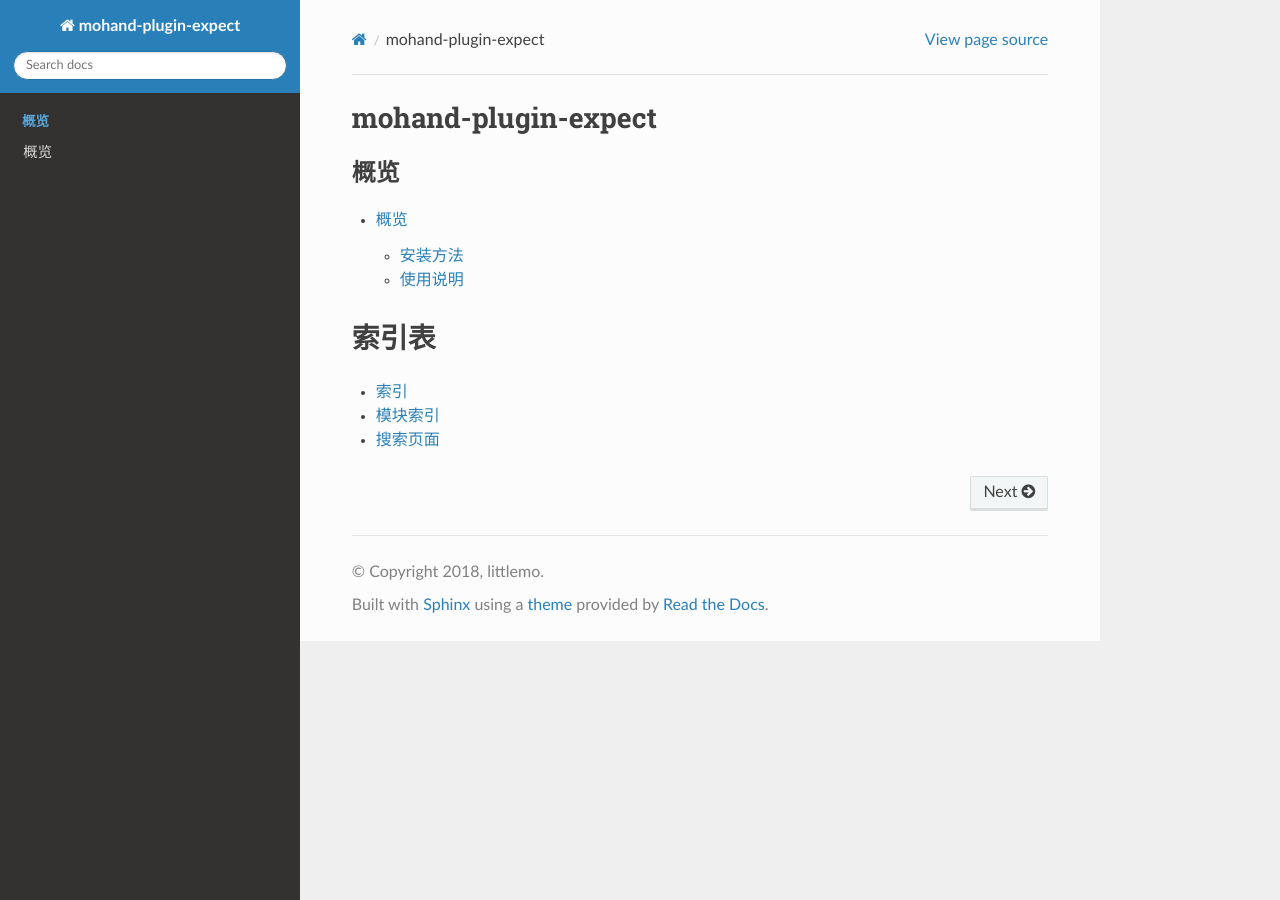
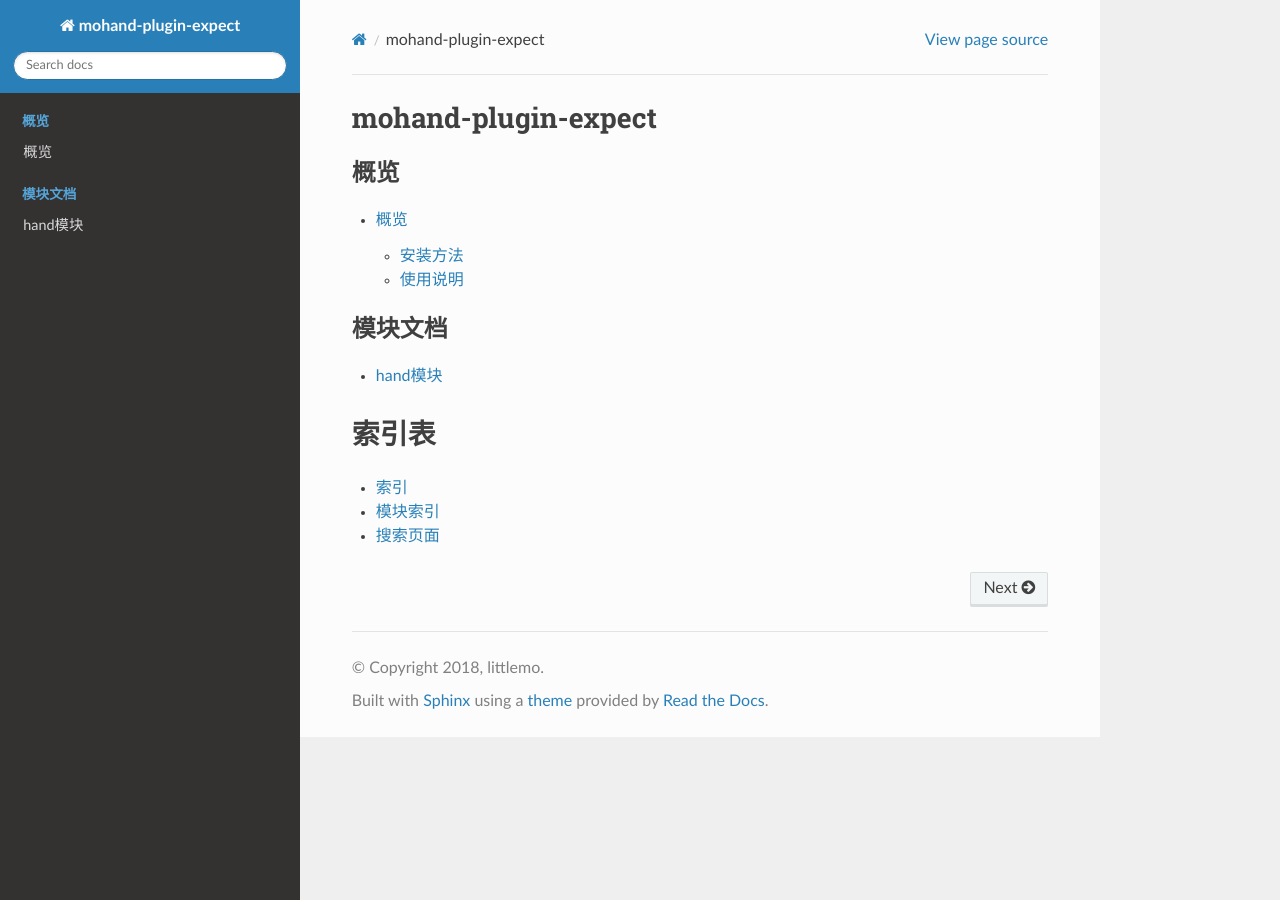
Before and after one commit to littlemo/mohand-plugin-expect, a Sphinx documentation site: the page built from docs/source/index.rst, in a window 1280 px wide. Built offline with Sphinx 7.4.7 and the Read the Docs theme 2.0.0, drawn with Linux system fonts in a browser that asks for light colours; formulas are drawn with MathJax 3.

Commit message:
F: 编写hand模块的接口文档，并注册到主索引页中

```diff
--- a/docs/source/index.rst
+++ b/docs/source/index.rst
@@ -13,6 +13,12 @@ mohand-plugin-expect
    intro/overview
 
 
+.. toctree::
+   :caption: 模块文档
+
+   module/hand
+
+
 索引表
 ======
 
--- /dev/null
+++ b/docs/source/module/hand.rst
@@ -0,0 +1,7 @@
+.. _module-hand:
+
+========
+hand模块
+========
+
+.. automodule:: mohand_plugin_expect.hand
```
